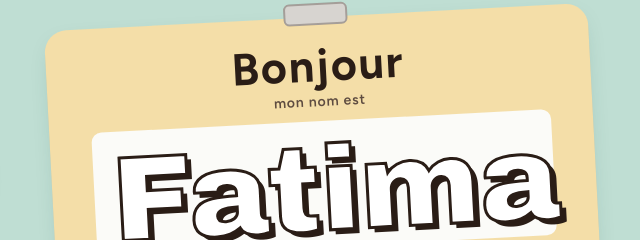
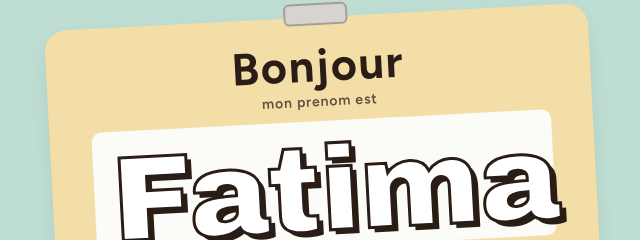
Before and after one commit to Asaltea/portfolio, a plain HTML site: page index.html in a window 1280 px wide. Shown: the part 128-368 px from the top of the page, 357-997 px from the left. Drawn offline with Linux system fonts and the light colour scheme; a web font is replaced by a local one.

Commit message:
Update index.html

```diff
--- a/index.html
+++ b/index.html
@@ -41,7 +41,7 @@
           <div class="badge">
             <div class="badge-clip" aria-hidden="true"></div>
             <p class="badge-hello">Bonjour</p>
-            <p class="badge-sub">mon nom est</p>
+            <p class="badge-sub">mon prenom est</p>
             <h1 class="badge-name" data-prenom>Fatima</h1>
             <p class="badge-role" data-titre></p>
           </div>
```
